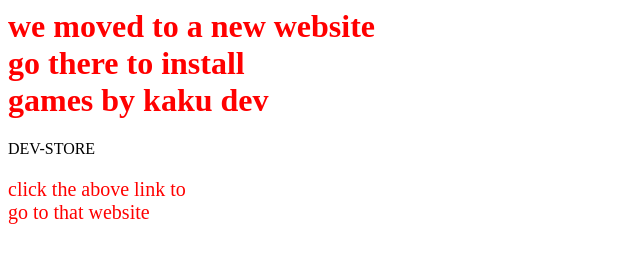
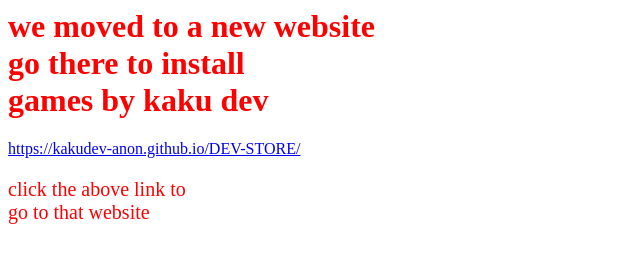
Before and after one commit to KAKUDEV-web/Alzaro, a plain HTML site: page index.html in a window 1280 px wide. Shown: the whole page, without its empty margins (0-640 px from the left). Drawn offline with Linux system fonts and the light colour scheme.

Commit message:
Update index.html

```diff
--- a/index.html
+++ b/index.html
@@ -5,7 +5,7 @@
   </head>
   <body>
     <h1> we moved to a new website<br>go there to install <br>games by kaku dev</h1>
-    <a herf="https://kakudev-anon.github.io/DEV-STORE/"> DEV-STORE </a>
+    <a href="https://kakudev-anon.github.io/DEV-STORE/"> https://kakudev-anon.github.io/DEV-STORE/ </a>
     <p> click the above link to <br>go to that website</p>
     <style>
       h1 {
```
